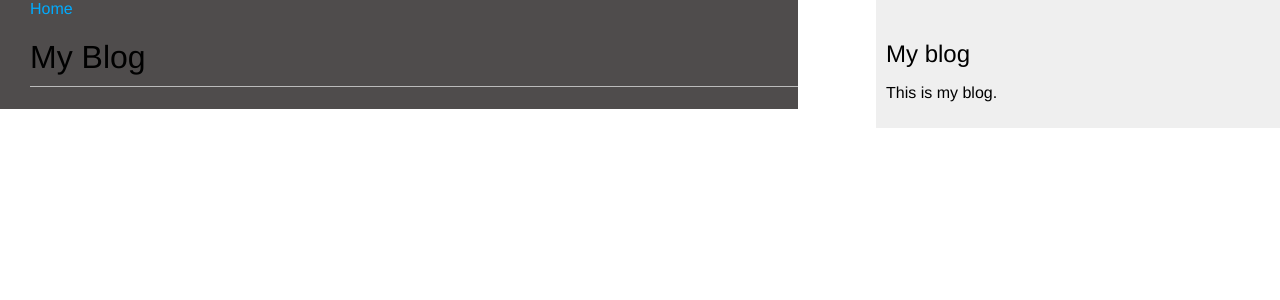
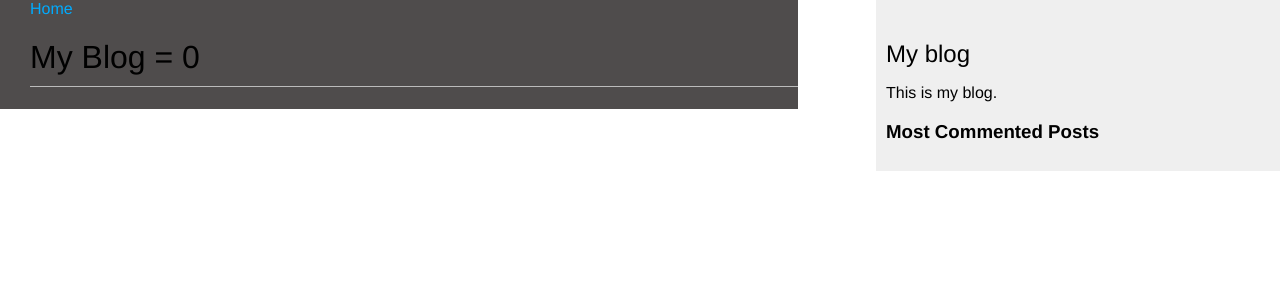
Before and after one commit to Eng-Hamad-Ghosen/Django_Blog_Application, a Django app: page /blog/ in a window 1280 px wide. Shown: the top 300 px of the page. Run offline with Django 5.2, Linux system fonts and the light colour scheme; data that the repository does not hold is empty.

Commit message:
Create custom templates tags to show a list of the latest posts and most commented posts in the sidebar

```diff
--- /dev/null
+++ b/blog/templates/blog/post/latest_posts.html
@@ -0,0 +1,11 @@
+
+
+    <ul>
+        {% for post in latest_posts %}
+
+            <li>
+                <a style="color: red;" href="{{ post.get_absolute_url }}">{{ post.title }}</a>
+            </li>
+
+        {% endfor %}
+    </ul>
--- a/blog/templates/blog/post/post_list.html
+++ b/blog/templates/blog/post/post_list.html
@@ -1,12 +1,17 @@
 {% extends 'base.html' %}
-
+{% load blog_custom_tags %}
 
 {% block title %}
-    Home Page
+Home Page
 {% endblock title %}
 
 {% block content %}
-    <h1>My Blog</h1>
+    <h1>My Blog = {% total_posts %}</h1>
+    {% show_latest_posts 2 %}
+
+
+
+
 
     {% if tag %}
         <h2>Posts tagged with "{{tag.name}}"</h2>
--- /dev/null
+++ b/blog/templatetags/blog_custom_tags.py
@@ -0,0 +1,24 @@
+from django import template
+from ..models import Post, Comment
+from django.db.models import Count
+register = template.Library()
+
+@register.simple_tag
+def total_posts():
+    return Post.objects.count()
+
+
+@register.inclusion_tag('blog/post/latest_posts.html')
+def show_latest_posts(count=5):
+    latest_posts = Post.objects.order_by('-publish')[:count]
+    return {'latest_posts': latest_posts}
+
+# @register.simple_tag
+# def show_more_comments():
+#     all_posts = Post.objects.annotate(total_comments=Count('post_comment')).order_by('-total_comments')
+#     return {'more_comments':all_posts}
+
+@register.simple_tag
+def get_most_commented_posts(count=5):
+
+    return Post.objects.annotate(total_comments=Count('post_comment')).order_by('-total_comments')[:count]
--- a/blog/views.py
+++ b/blog/views.py
@@ -48,7 +48,9 @@ def post_details(request, year, month, day, slug):
                              publish__month=month,
                              publish__day=day)
     comment_count = Comment.objects.filter(post=post).count()
-
+    print('*******')
+    print(post.post_comment.values_list('name', flat=True))
+    print('*******')
     post_tags_ids = post.tags.values_list('id', flat=True)
     similar_posts = Post.objects.filter(tags__in=post_tags_ids).exclude(id=post.id)
     similar_posts = similar_posts.annotate(same_tags=Count('tags')).order_by('-same_tags','-publish')
--- a/templates/base.html
+++ b/templates/base.html
@@ -1,4 +1,5 @@
 {% load static %}
+{% load blog_custom_tags %}
 
 <!DOCTYPE html>
 <html lang="en">
@@ -18,6 +19,19 @@
     <div id="sidebar">
         <h2>My blog</h2>
         <p>This is my blog.</p>
+        {% show_latest_posts 2 %}
+
+
+        <h3>Most Commented Posts</h3>
+        {% get_most_commented_posts as most_commented_posts %}
+        <ul>
+            {% for post in most_commented_posts %}
+                <li>
+                    <a style="color: red;" href="{{ post.get_absolute_url }}">{{ post.title }}</a>
+                </li>
+            {% endfor %}
+        </ul>
+
     </div>
 </body>
 </html>
```
Also changed, not shown: blog/templates/blog/post/more_comments.html (added, +10 -0 lines), blog/templatetags/__init__.py (added).
